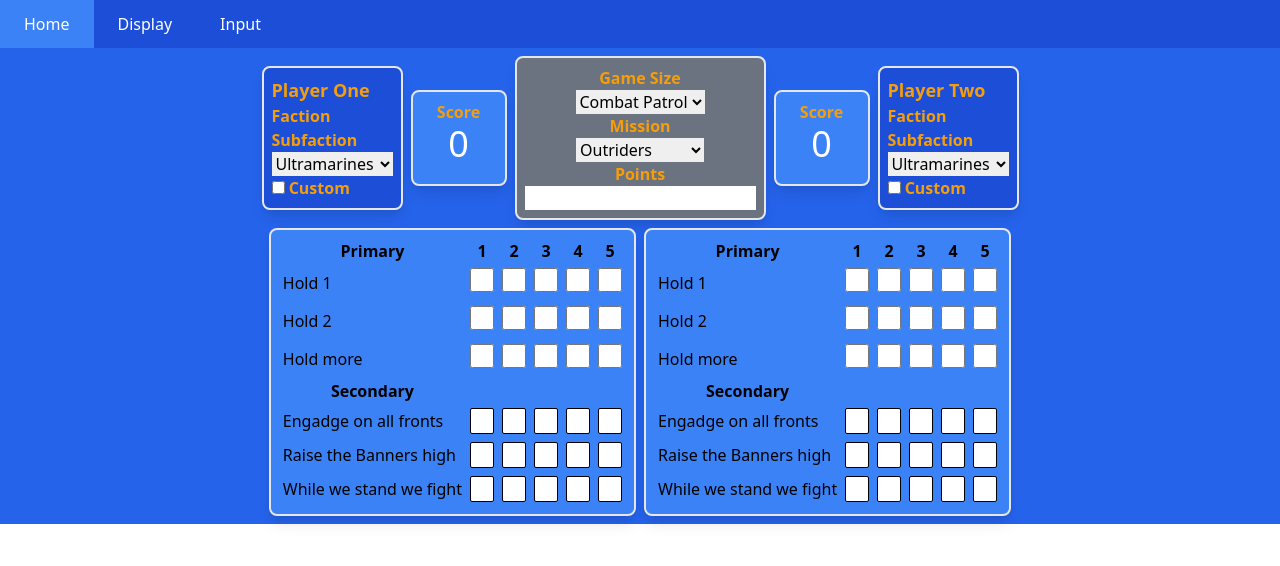
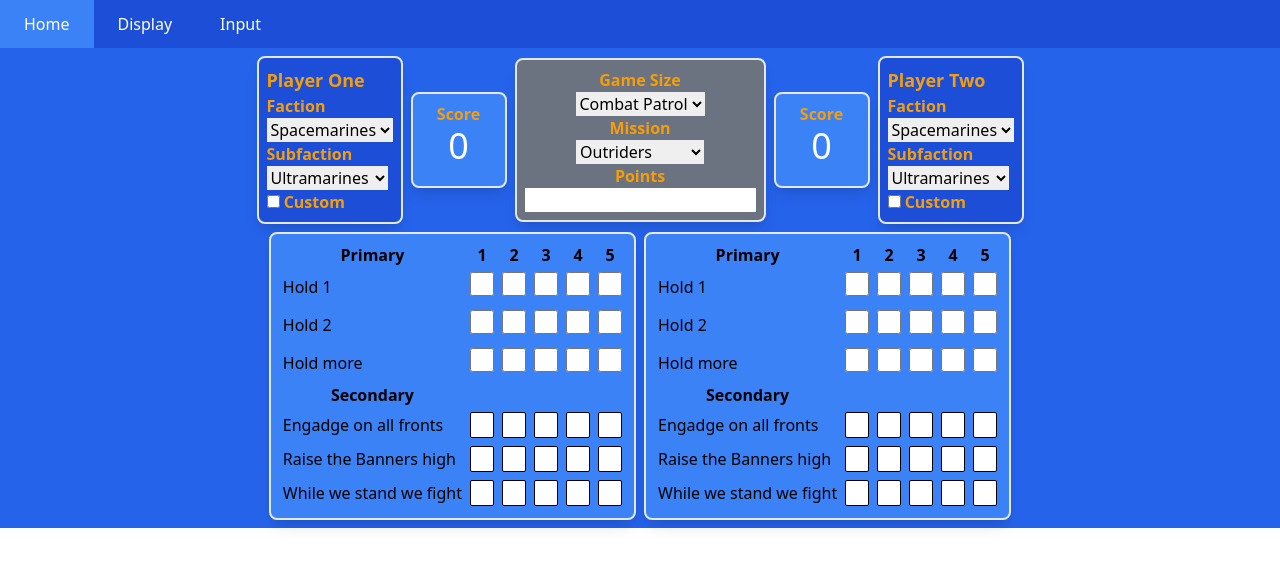
Before and after one commit to Pocketsdk/battletracker, a React (Create React App) app: page /Input in a window 1280 px wide. Shown: the top 566 px of the page. Built offline with nearby package versions, Linux system fonts and the light colour scheme.

Commit message:
Cleaned up Context code

```diff
--- a/src/App.js
+++ b/src/App.js
@@ -1,4 +1,4 @@
-import React, {Provider, useContext} from 'react';
+import React from 'react';
 import { Switch, Route } from 'react-router-dom';
 import Input from './components/Input';
 import Display from './components/Display';
@@ -6,7 +6,6 @@
 
 
 const User1Context = React.createContext();
-
 const User2Context = React. createContext();
 
 class App extends React.Component {
--- a/src/User1Context.js
+++ b/src/User1Context.js
@@ -2,5 +2,5 @@
 
 export const User1Context = React.createContext({
     score: 0,
-    faction: '',
+    faction: 'Spacemarines',
   });
--- a/src/User2Context.js
+++ b/src/User2Context.js
@@ -2,5 +2,5 @@
 
 export const User2Context = React. createContext({
     score: 0,
-    faction: '',
+    faction: 'Spacemarines',
   });
--- a/src/components/List/Faction.js
+++ b/src/components/List/Faction.js
@@ -15,6 +15,11 @@
         <>
             <form >
                 <h2 className="dougs-header-text">Faction</h2>
+                <select name="factions" id="factions">
+                    <option value="spacemarines">Spacemarines</option>
+                    <option value="tau">Tau</option>
+                    <option value="necrons">Necrons</option>
+                </select>
 
                 <h2 className="dougs-header-text">Subfaction</h2>
                 <select name="sub-factions" id="sub-factions">
```
